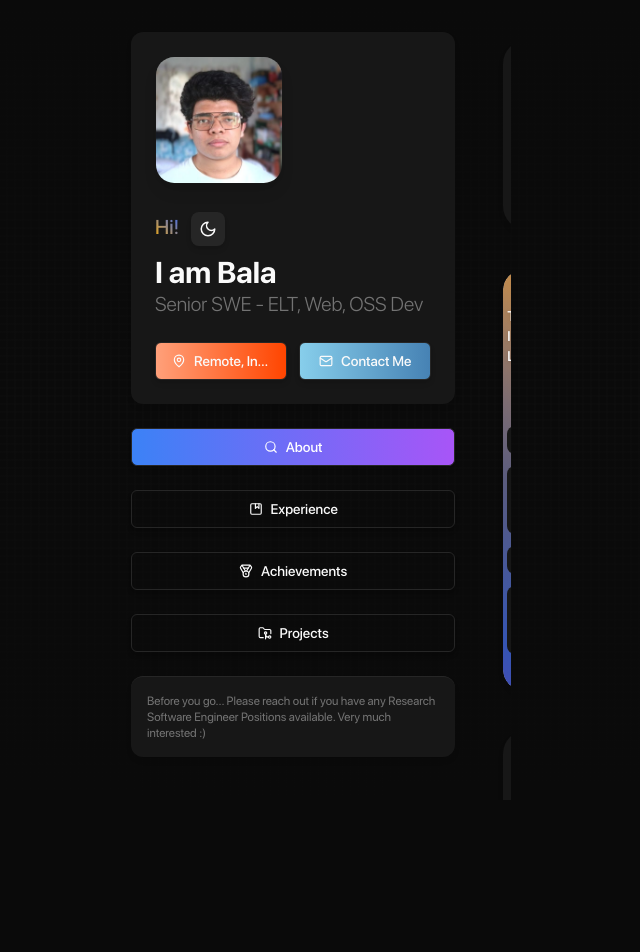
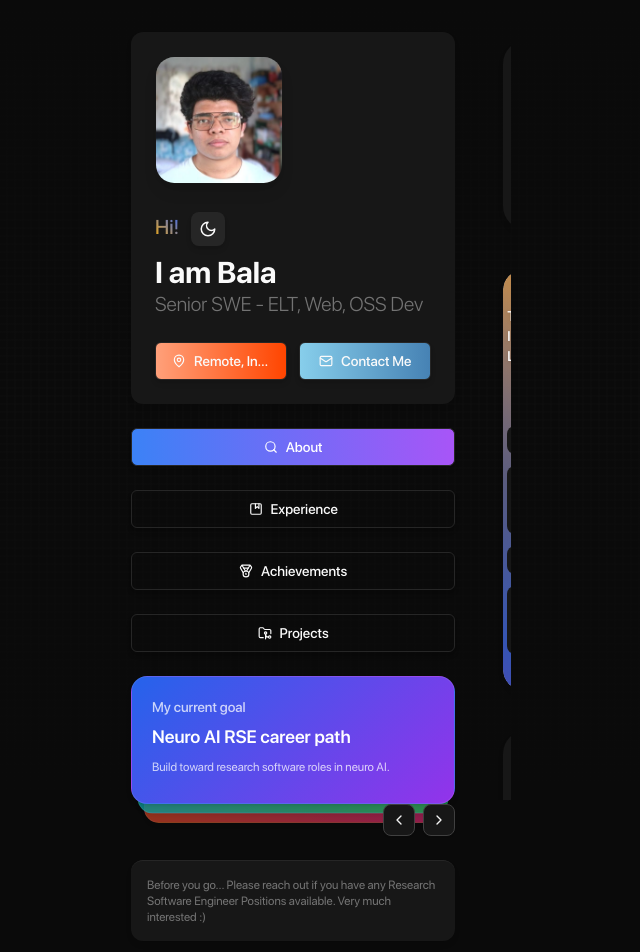
Before and after one commit to btkcodedev/portfolio-website, a Next.js app: page / in a window 1280 px wide. Shown: the top 952 px of the page, without its empty margins (373-1013 px from the left). Before the commit the page ends 813 px from the top, so only its background shows below. Built offline with nearby package versions, Linux system fonts and the light colour scheme; grey boxes are pictures that could not be loaded.

Commit message:
fix: Current path cards, things i love cards

```diff
--- a/components/GridItems/Languages.tsx
+++ b/components/GridItems/Languages.tsx
@@ -64,11 +64,11 @@ const Languages = ({ item }: { item: CombinedInterfaces }) => {
       animate={{ opacity: 1 }}
       transition={{ duration: 0.5, ease: "easeInOut" }}
     >
-      <div className="flex flex-col w-full h-full overflow-hidden rounded-3xl">
+      <div className="relative flex h-full w-full overflow-hidden rounded-3xl">
         {displayText.length > 0 && (
-          <div className="flex items-start w-full h-full overflow-hidden p-8 justify-start align-center">
+          <div className="pointer-events-none absolute inset-x-0 top-0 z-30 p-4 md:p-8">
             <motion.div
-              className="z-10 bg-white dark:bg-neutral-900 flex items-start p-3 text-sm font-medium text-black dark:text-white md:h-16 rounded-lg w-full"
+              className="flex max-h-28 w-full items-start overflow-hidden rounded-lg bg-white p-3 text-sm font-medium text-black dark:bg-neutral-900 dark:text-white"
               initial={{ opacity: 0.5 }}
               animate={{ opacity: 0.9 }}
               style={{ whiteSpace: "pre-wrap", wordBreak: "break-word" }}
@@ -77,7 +77,7 @@ const Languages = ({ item }: { item: CombinedInterfaces }) => {
             </motion.div>
           </div>
         )}
-        <div className="relative flex flex-col items-end justify-end w-full h-full overflow-hidden rounded-3xl p-1">
+        <div className="relative flex h-full w-full flex-col items-end justify-end overflow-hidden rounded-3xl p-1">
           {/* Overlay */}
           <div className="absolute inset-0 z-10 bg-gradient-to-b from-transparent via-neutral-950/30 to-neutral-950/30" />
           {/* Image */}
--- a/components/LeftPanel/index.tsx
+++ b/components/LeftPanel/index.tsx
@@ -6,8 +6,97 @@ import { IconTypes, LeftPanelOptions } from "@/components/Types/enum";
 import { LeftPanelProps } from "@/components/Types";
 import { useState, useEffect, useRef } from "react";
 import { motion, AnimatePresence, PanInfo } from "framer-motion";
-import { FiMenu, FiX, FiChevronLeft } from "react-icons/fi";
+import { FiMenu, FiX, FiChevronLeft, FiChevronRight } from "react-icons/fi";
 import { siteConfig } from "@/config/site-config";
+
+const GoalCardStack = ({
+  controls = false,
+  swipe = true,
+  swipeAxis = "x",
+}: {
+  controls?: boolean;
+  swipe?: boolean;
+  swipeAxis?: "x" | "y";
+}) => {
+  const [activeIndex, setActiveIndex] = useState(0);
+  const goals = siteConfig.currentGoalItems;
+  const total = goals.length;
+  const nextGoal = () => setActiveIndex((index) => (index + 1) % total);
+  const prevGoal = () => setActiveIndex((index) => (index - 1 + total) % total);
+
+  const handleSwipe = (
+    _: MouseEvent | TouchEvent | PointerEvent,
+    info: PanInfo,
+  ) => {
+    const offset = swipeAxis === "y" ? info.offset.y : info.offset.x;
+    if (offset < -50) nextGoal();
+    if (offset > 50) prevGoal();
+  };
+
+  return (
+    <div
+      className="relative mt-6 h-40"
+      onPointerDown={(event) => event.stopPropagation()}
+    >
+      {goals.map((goal, index) => {
+        const stackIndex = (index - activeIndex + total) % total;
+        if (stackIndex > 2) return null;
+
+        return (
+          <motion.div
+            key={goal.title}
+            className="absolute inset-x-0 top-0 h-32 rounded-2xl border border-white/10 p-5 text-white shadow-md"
+            style={{
+              background: goal.color,
+              zIndex: 30 - stackIndex,
+            }}
+            animate={{
+              y: stackIndex * 12,
+              scale: 1 - stackIndex * 0.04,
+              opacity: 1 - stackIndex * 0.18,
+            }}
+            drag={swipe && stackIndex === 0 ? swipeAxis : false}
+            dragConstraints={{ left: 0, right: 0, top: 0, bottom: 0 }}
+            dragElastic={0.25}
+            onDragEnd={handleSwipe}
+            whileTap={
+              swipe && stackIndex === 0 ? { cursor: "grabbing" } : undefined
+            }
+          >
+            <p className="text-sm font-medium text-white/75">{goal.label}</p>
+            <p className="mt-2 text-lg font-semibold leading-snug">
+              {goal.title}
+            </p>
+            <p className="mt-2 text-xs leading-relaxed text-white/75">
+              {goal.description}
+            </p>
+          </motion.div>
+        );
+      })}
+
+      {controls && (
+        <div className="absolute bottom-0 right-0 z-40 flex gap-2">
+          <button
+            type="button"
+            onClick={prevGoal}
+            className="grid h-8 w-8 place-items-center rounded-lg border border-neutral-200 bg-white text-neutral-700 shadow-sm dark:border-neutral-700 dark:bg-neutral-900 dark:text-neutral-100"
+            aria-label="Previous goal"
+          >
+            <FiChevronLeft size={16} />
+          </button>
+          <button
+            type="button"
+            onClick={nextGoal}
+            className="grid h-8 w-8 place-items-center rounded-lg border border-neutral-200 bg-white text-neutral-700 shadow-sm dark:border-neutral-700 dark:bg-neutral-900 dark:text-neutral-100"
+            aria-label="Next goal"
+          >
+            <FiChevronRight size={16} />
+          </button>
+        </div>
+      )}
+    </div>
+  );
+};
 
 const LeftPanel = ({ clickedCategory, handleInteraction }: LeftPanelProps) => {
   const [clicked, setClicked] = useState(LeftPanelOptions.ABOUT);
@@ -37,27 +126,33 @@ const LeftPanel = ({ clickedCategory, handleInteraction }: LeftPanelProps) => {
 
   useEffect(() => {
     const handleEscape = (e: KeyboardEvent) => {
-      if (e.key === 'Escape') closeMenu();
+      if (e.key === "Escape") closeMenu();
     };
 
     if (isOpen) {
-      document.addEventListener('keydown', handleEscape);
-      document.body.style.overflow = 'hidden';
+      document.addEventListener("keydown", handleEscape);
+      document.body.style.overflow = "hidden";
     }
 
     return () => {
-      document.removeEventListener('keydown', handleEscape);
-      document.body.style.overflow = 'unset';
+      document.removeEventListener("keydown", handleEscape);
+      document.body.style.overflow = "unset";
     };
   }, [isOpen]);
 
   // Handle drag to close
-  const handleDrag = (event: MouseEvent | TouchEvent | PointerEvent, info: PanInfo) => {
+  const handleDrag = (
+    event: MouseEvent | TouchEvent | PointerEvent,
+    info: PanInfo,
+  ) => {
     const progress = Math.max(0, Math.min(1, -info.offset.x / 250));
     setDragProgress(progress);
   };
 
-  const handleDragEnd = (event: MouseEvent | TouchEvent | PointerEvent, info: PanInfo) => {
+  const handleDragEnd = (
+    event: MouseEvent | TouchEvent | PointerEvent,
+    info: PanInfo,
+  ) => {
     if (info.offset.x < -100 || info.velocity.x < -500) {
       closeMenu();
     }
@@ -90,7 +185,7 @@ const LeftPanel = ({ clickedCategory, handleInteraction }: LeftPanelProps) => {
           animate={{ opacity: 1, x: 0 }}
           transition={{ delay: 0.1 }}
         >
-          {clicked === LeftPanelOptions.ABOUT ? "Portfolio": clicked}
+          {clicked === LeftPanelOptions.ABOUT ? "Portfolio" : clicked}
         </motion.h1>
       </motion.div>
 
@@ -121,6 +216,13 @@ const LeftPanel = ({ clickedCategory, handleInteraction }: LeftPanelProps) => {
               </motion.div>
             ))}
           </div>
+          <motion.div
+            initial={{ y: 20, opacity: 0 }}
+            animate={{ y: 0, opacity: 1 }}
+            transition={{ delay: 0.75 }}
+          >
+            <GoalCardStack controls swipe={false} />
+          </motion.div>
           <motion.div
             className="hidden mt-6 xl:flex cursor-pointer relative group"
             onClick={handleInteraction}
@@ -162,7 +264,7 @@ const LeftPanel = ({ clickedCategory, handleInteraction }: LeftPanelProps) => {
                 type: "spring",
                 stiffness: 400,
                 damping: 30,
-                mass: 0.8
+                mass: 0.8,
               }}
               drag="x"
               dragConstraints={{ left: -250, right: 0 }}
@@ -170,7 +272,7 @@ const LeftPanel = ({ clickedCategory, handleInteraction }: LeftPanelProps) => {
               onDrag={handleDrag}
               onDragEnd={handleDragEnd}
               style={{
-                x: dragProgress ? -dragProgress * 250 : 0
+                x: dragProgress ? -dragProgress * 250 : 0,
               }}
             >
               <div className="h-full bg-white dark:bg-neutral-900 shadow-2xl flex flex-col">
@@ -215,11 +317,23 @@ const LeftPanel = ({ clickedCategory, handleInteraction }: LeftPanelProps) => {
                           category={item.icon}
                           href={`#`}
                           clickedCategory={clickedCategory}
-                          setClicked={() => handleMenuClick(item.text as LeftPanelOptions)}
+                          setClicked={() =>
+                            handleMenuClick(item.text as LeftPanelOptions)
+                          }
                           clicked={clicked}
                         />
                       </motion.div>
                     ))}
+                  </div>
+
+                  <div className="flex-1 overflow-y-auto pt-6">
+                    <motion.div
+                      initial={{ y: 20, opacity: 0 }}
+                      animate={{ y: 0, opacity: 1 }}
+                      transition={{ delay: 0.35 }}
+                    >
+                      <GoalCardStack swipeAxis="y" />
+                    </motion.div>
                   </div>
 
                   <motion.div
@@ -239,12 +353,12 @@ const LeftPanel = ({ clickedCategory, handleInteraction }: LeftPanelProps) => {
                   className="absolute right-4 top-1/2 transform -translate-y-1/2 opacity-30 pointer-events-none"
                   animate={{
                     x: [0, -10, 0],
-                    opacity: [0.3, 0.6, 0.3]
+                    opacity: [0.3, 0.6, 0.3],
                   }}
                   transition={{
                     duration: 2,
                     repeat: Infinity,
-                    ease: "easeInOut"
+                    ease: "easeInOut",
                   }}
                 >
                   <FiChevronLeft size={24} />
@@ -254,7 +368,7 @@ const LeftPanel = ({ clickedCategory, handleInteraction }: LeftPanelProps) => {
                   className="absolute right-0 top-0 bottom-0 w-1 bg-gradient-to-b from-blue-500 to-purple-500 rounded-l-full transition-all duration-200"
                   style={{
                     opacity: dragProgress,
-                    transform: `scaleY(${0.3 + dragProgress * 0.7})`
+                    transform: `scaleY(${0.3 + dragProgress * 0.7})`,
                   }}
                 />
               </div>
--- a/config/site-config.ts
+++ b/config/site-config.ts
@@ -642,6 +642,27 @@ const GridItems: GridItemInterface[] = [
   },
 ];
 
+const CurrentGoalItems = [
+  {
+    label: "My current goal",
+    title: "Neuro AI RSE career path",
+    description: "Build toward research software roles in neuro AI.",
+    color: "linear-gradient(135deg, #2563eb, #9333ea)",
+  },
+  {
+    label: "Now learning",
+    title: "Neuroscience tooling",
+    description: "MNE, signal workflows, reproducible analysis.",
+    color: "linear-gradient(135deg, #0891b2, #16a34a)",
+  },
+  {
+    label: "Next proof",
+    title: "Open-source research work",
+    description: "More useful commits, notebooks, and small tools.",
+    color: "linear-gradient(135deg, #ea580c, #db2777)",
+  },
+];
+
 export const currentYear = new Date().getFullYear();
 
 export const siteConfig = {
@@ -661,4 +682,5 @@ export const siteConfig = {
   achievementItems: AchItems,
   experienceItems: ExpItems,
   projectItems: ProjItems,
+  currentGoalItems: CurrentGoalItems,
 } as const;
```
